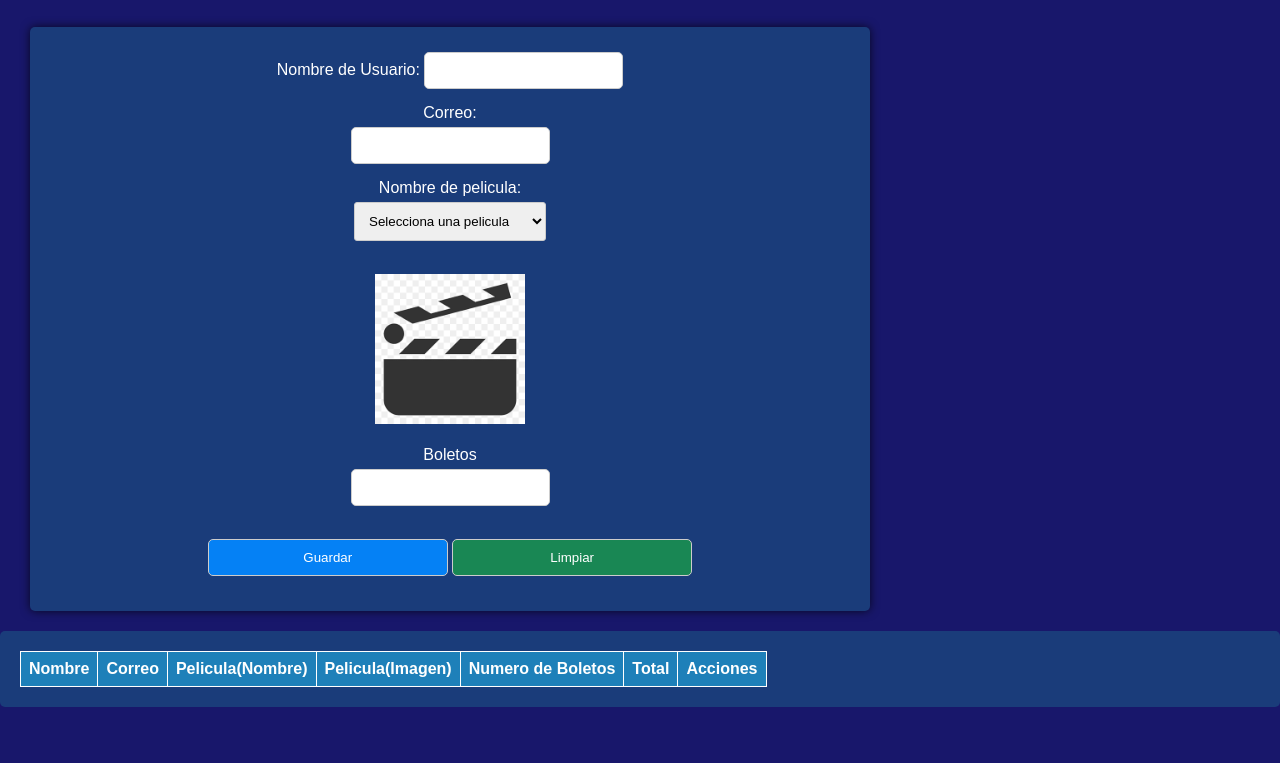
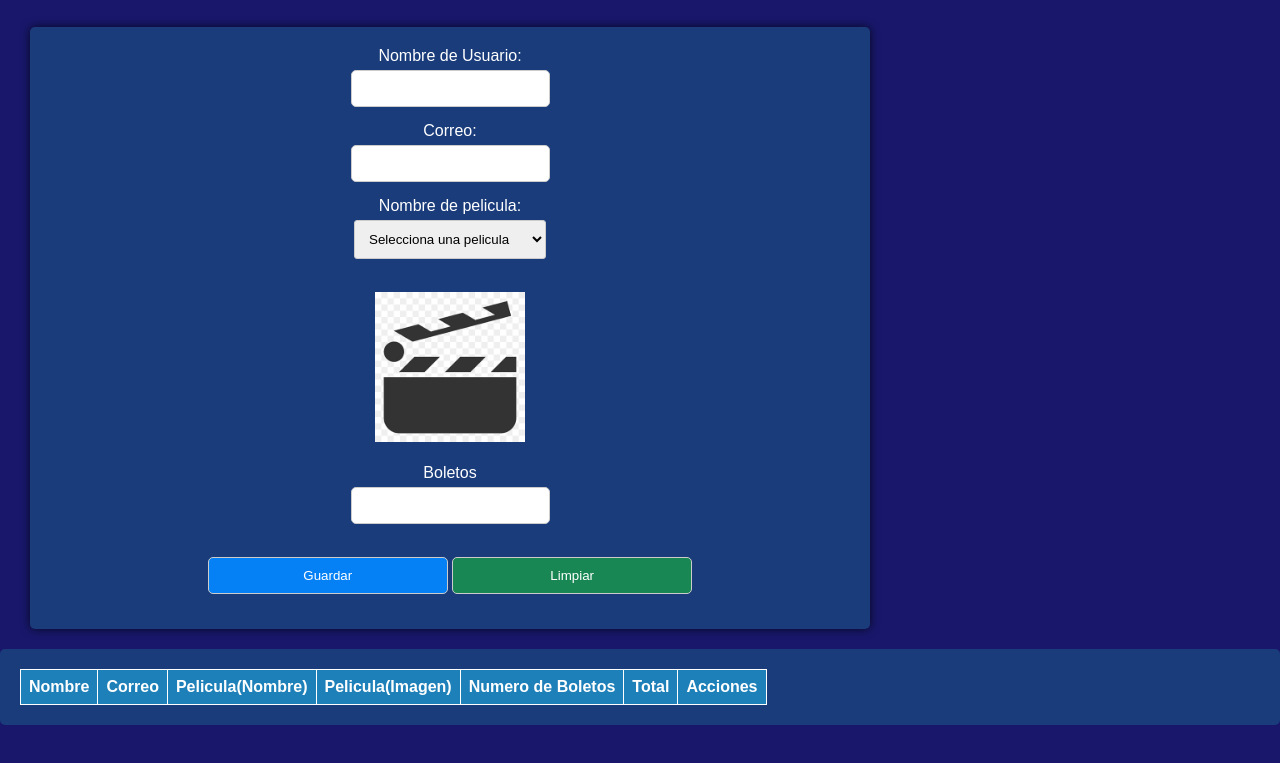
Before and after one commit to Sadot402410/AppCine, a plain HTML site: page index.html in a window 1280 px wide. Shown: the part 81-844 px from the top of the page. Drawn offline with Linux system fonts and the light colour scheme.

Commit message:
Update index.html

```diff
--- a/index.html
+++ b/index.html
@@ -12,7 +12,7 @@
 <body>
     <h1 style="color: white;">PELICULAS</h1>
     <section class="container">
-        <label for="">Nombre de Usuario:</label>
+        <label for="">Nombre de Usuario:</label><br>
         <input type="text" name="username" id="username"><br>
 
         <label for="correo">Correo:</label><br>
```
